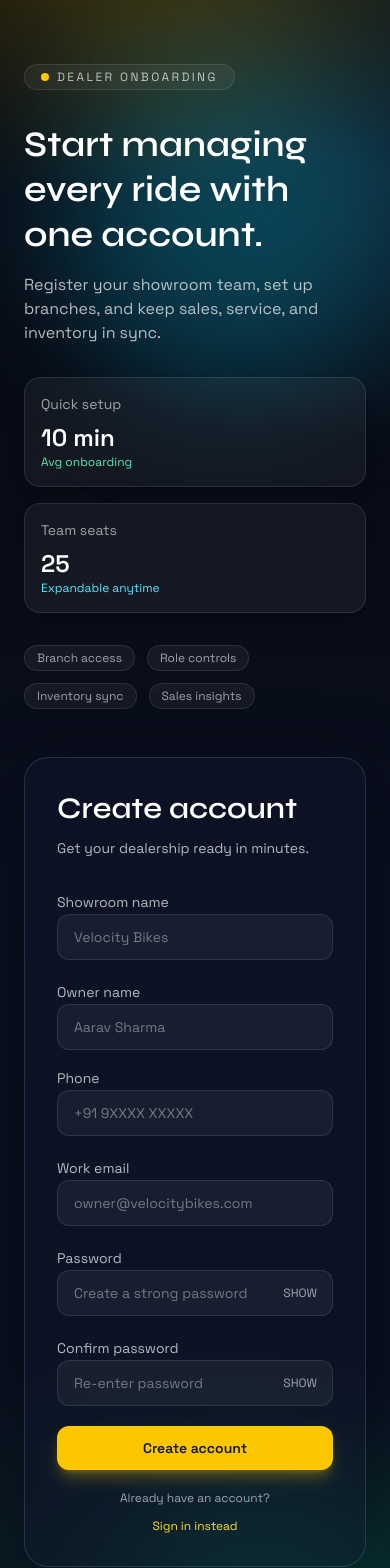
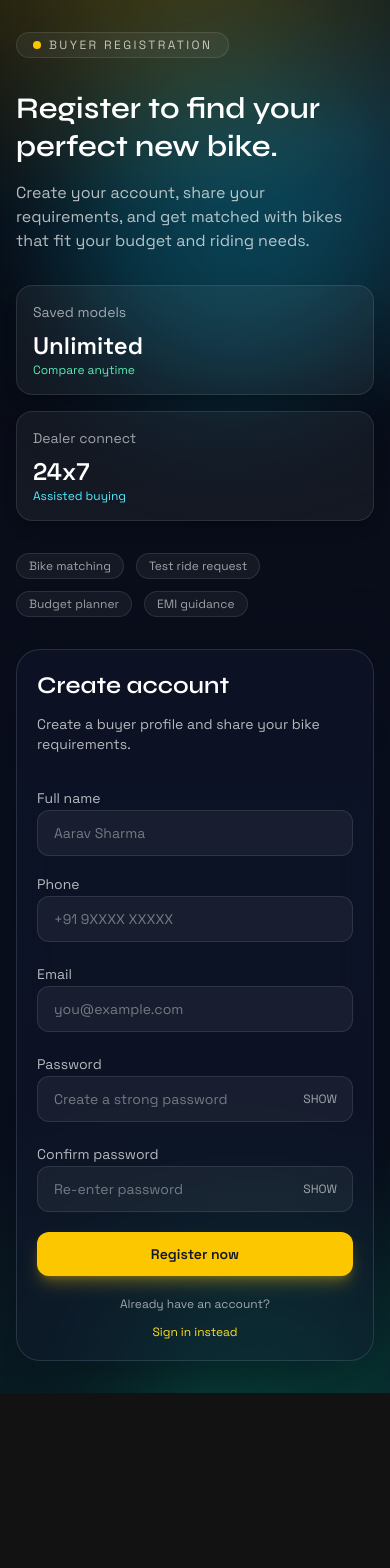
Before and after one commit to swasthik-nj/showroom-mgt-frontend, a React app: page /register in a window 390 px wide. Shown: the top 1568 px of the page. After the commit the page ends 1393 px from the top, so only its background shows below. Built offline with nearby package versions, Linux system fonts and the light colour scheme; the HTML template or start-up script is replaced by a standard one.

Commit message:
fix:responsive sign page

```diff
--- a/src/Home.jsx
+++ b/src/Home.jsx
@@ -2,20 +2,177 @@ import React from 'react'
 import Nav from './components/Nav'
 
 export default function Home() {
+  const popularBikes = [
+    {
+      name: 'Yamaha MT-15',
+      type: 'Street Bike',
+      price: '₹1,68,000',
+      image:
+        'https://images.unsplash.com/photo-1558981806-ec527fa84c39?auto=format&fit=crop&w=900&q=80',
+    },
+    {
+      name: 'Royal Enfield Classic 350',
+      type: 'Cruiser',
+      price: '₹1,93,000',
+      image:
+        'https://images.unsplash.com/photo-1580310614729-ccd69652491d?auto=format&fit=crop&w=900&q=80',
+    },
+    {
+      name: 'KTM Duke 200',
+      type: 'Sports Naked',
+      price: '₹1,97,000',
+      image:
+        'https://images.unsplash.com/photo-1605559424843-9e4c228bf1c2?auto=format&fit=crop&w=900&q=80',
+    },
+  ]
+
   return (
-    <div className='bg-orange-200 h-full'>
-        <Nav/>
-        <div className='flex flex-col items-center justify-center h-screen pt-16'>
-          <h1 className='text-4xl sm:text-5xl md:text-6xl lg:text-7xl font-bold text-gray-800 mb-6 text-center'>
-            Welcome to Bike Showroom
-          </h1>
-          <p className='text-lg sm:text-xl md:text-2xl lg:text-3xl text-gray-600 mb-8 text-center'>
-            Explore our collection of bikes and book your ride today!
-          </p>
-          <button className='px-6 py-3 bg-red-950 text-white rounded-full text-lg hover:bg-red-700 transition duration-300'>
-            Explore Now
-          </button>
+    <div className='bg-orange-200 min-h-screen text-gray-800'>
+      <Nav />
+
+      <section
+        id='home'
+        className='pt-28 md:pt-32 px-4 sm:px-8 lg:px-16 min-h-[90vh] flex items-center'
+      >
+        <div className='max-w-6xl mx-auto w-full grid grid-cols-1 lg:grid-cols-2 gap-10 items-center'>
+          <div>
+            <p className='text-red-900 font-semibold tracking-wide mb-3'>Premium Bike Showroom</p>
+            <h1 className='text-4xl sm:text-5xl lg:text-6xl font-bold leading-tight mb-5'>
+              Find Your Next Ride With Confidence
+            </h1>
+            <p className='text-base sm:text-lg text-gray-700 mb-8'>
+              Discover top brands, compare popular models, and book a test ride from one trusted
+              showroom.
+            </p>
+            <div className='flex flex-wrap gap-4'>
+              <a
+                href='#collection'
+                className='px-6 py-3 bg-red-950 text-white rounded-full text-base font-semibold hover:bg-red-800 transition duration-300'
+              >
+                Explore Bikes
+              </a>
+              <a
+                href='#about'
+                className='px-6 py-3 border-2 border-red-950 text-red-950 rounded-full text-base font-semibold hover:bg-red-950 hover:text-white transition duration-300'
+              >
+                About Showroom
+              </a>
+            </div>
+          </div>
+
+          <div className='rounded-3xl overflow-hidden shadow-xl'>
+            <img
+              src='https://images.unsplash.com/photo-1558981806-ec527fa84c39?auto=format&fit=crop&w=1400&q=80'
+              alt='Sports bike in showroom'
+              className='w-full h-[300px] sm:h-[420px] object-cover'
+            />
+          </div>
         </div>
+      </section>
+
+      <section id='collection' className='px-4 sm:px-8 lg:px-16 py-16 bg-orange-200/60'>
+        <div className='max-w-6xl mx-auto'>
+          <h2 className='text-3xl sm:text-4xl font-bold mb-3'>Popular Bikes</h2>
+          <p className='text-gray-700 mb-10'>Top picks our customers are booking this season.</p>
+
+          <div className='grid grid-cols-1 md:grid-cols-2 lg:grid-cols-3 gap-7'>
+            {popularBikes.map((bike) => (
+              <article
+                key={bike.name}
+                className='bg-white rounded-2xl overflow-hidden shadow-md hover:shadow-lg transition-shadow duration-300'
+              >
+                <img src={bike.image} alt={bike.name} className='w-full h-52 object-cover' />
+                <div className='p-5'>
+                  <h3 className='text-xl font-bold mb-2'>{bike.name}</h3>
+                  <p className='text-gray-600 text-sm mb-3'>{bike.type}</p>
+                  <div className='flex items-center justify-between'>
+                    <span className='text-red-900 font-bold text-lg'>{bike.price}</span>
+                    <button className='px-4 py-2 bg-red-950 text-white rounded-lg hover:bg-red-800 transition duration-300'>
+                      View Details
+                    </button>
+                  </div>
+                </div>
+              </article>
+            ))}
+          </div>
+        </div>
+      </section>
+
+      <section id='about' className='px-4 sm:px-8 lg:px-16 py-16'>
+        <div className='max-w-6xl mx-auto grid grid-cols-1 lg:grid-cols-2 gap-10 items-center'>
+          <div className='rounded-3xl overflow-hidden shadow-xl'>
+            <img
+              src='https://images.unsplash.com/photo-1571607388263-1044f9ea01dd?auto=format&fit=crop&w=1200&q=80'
+              alt='Bike showroom interior'
+              className='w-full h-[280px] sm:h-[360px] object-cover'
+            />
+          </div>
+
+          <div>
+            <h2 className='text-3xl sm:text-4xl font-bold mb-4'>About Our Showroom</h2>
+            <p className='text-gray-700 mb-4'>
+              We are a trusted multi-brand bike showroom helping riders choose the right bike for
+              city travel, touring, and performance riding.
+            </p>
+            <p className='text-gray-700 mb-6'>
+              From expert guidance to transparent pricing and easy finance support, our team makes
+              your bike-buying journey smooth from first visit to delivery.
+            </p>
+            <div className='grid grid-cols-2 gap-4'>
+              <div className='bg-white p-4 rounded-xl shadow text-center'>
+                <p className='text-2xl font-bold text-red-900'>10+</p>
+                <p className='text-sm text-gray-600'>Top Brands</p>
+              </div>
+              <div className='bg-white p-4 rounded-xl shadow text-center'>
+                <p className='text-2xl font-bold text-red-900'>5000+</p>
+                <p className='text-sm text-gray-600'>Happy Riders</p>
+              </div>
+            </div>
+          </div>
+        </div>
+      </section>
+
+      <footer id='contact' className='bg-red-950 text-white px-4 sm:px-8 lg:px-16 py-10'>
+        <div className='max-w-6xl mx-auto grid grid-cols-1 md:grid-cols-3 gap-8'>
+          <div>
+            <h3 className='text-2xl font-bold mb-3'>Bike Showroom</h3>
+            <p className='text-sm text-gray-200'>
+              Your one-stop destination for premium bikes, service support, and test rides.
+            </p>
+          </div>
+
+          <div>
+            <h4 className='font-semibold mb-3 text-yellow-400'>Quick Links</h4>
+            <ul className='space-y-2 text-sm'>
+              <li>
+                <a href='#home' className='hover:text-yellow-300'>
+                  Home
+                </a>
+              </li>
+              <li>
+                <a href='#collection' className='hover:text-yellow-300'>
+                  Popular Bikes
+                </a>
+              </li>
+              <li>
+                <a href='#about' className='hover:text-yellow-300'>
+                  About Showroom
+                </a>
+              </li>
+            </ul>
+          </div>
+
+          <div>
+            <h4 className='font-semibold mb-3 text-yellow-400'>Contact</h4>
+            <p className='text-sm'>Main Road, City Center</p>
+            <p className='text-sm'>+91 98765 43210</p>
+            <p className='text-sm'>info@bikeshowroom.com</p>
+          </div>
+        </div>
+        <div className='max-w-6xl mx-auto mt-8 pt-4 border-t border-red-800 text-sm text-gray-200 text-center'>
+          © 2026 Bike Showroom. All rights reserved.
+        </div>
+      </footer>
     </div>
   )
 }
--- a/src/components/Login.jsx
+++ b/src/components/Login.jsx
@@ -4,7 +4,7 @@ export default function Login() {
 	const [showPassword, setShowPassword] = useState(false)
 
 	return (
-		<div className='min-h-screen page-ambient text-white relative overflow-hidden'>
+    <div className='min-h-screen lg:h-screen page-ambient text-white relative overflow-x-hidden overflow-y-auto lg:overflow-hidden'>
 			<div className='absolute inset-0'>
 				<div className='absolute -top-32 -left-24 h-72 w-72 rounded-full bg-gray-400 blur-3xl float-slow'></div>
 				<div className='absolute top-24 right-10 h-80 w-80 rounded-full bg-cyan-400/20 blur-3xl float-slow float-delay'></div>
--- a/src/components/Register.jsx
+++ b/src/components/Register.jsx
@@ -5,71 +5,64 @@ export default function Register() {
   const [showConfirm, setShowConfirm] = useState(false)
 
   return (
-    <div className='min-h-screen page-ambient text-white relative overflow-hidden'>
+    <div className='min-h-screen lg:h-screen page-ambient text-white relative overflow-x-hidden overflow-y-auto lg:overflow-hidden'>
       <div className='absolute inset-0'>
         <div className='absolute -top-36 left-10 h-72 w-72 rounded-full bg-yellow-400/10 blur-3xl float-slow'></div>
         <div className='absolute top-20 right-0 h-80 w-80 rounded-full bg-cyan-400/20 blur-3xl float-slow float-delay'></div>
         <div className='absolute -bottom-36 left-1/3 h-72 w-72 rounded-full bg-emerald-400/20 blur-3xl float-slow'></div>
       </div>
 
-      <div className='relative z-10 mx-auto flex min-h-screen max-w-6xl items-center px-6 py-16'>
-        <div className='grid w-full items-center gap-12 lg:grid-cols-2'>
-          <section className='space-y-8'>
+      <div className='relative z-10 mx-auto flex min-h-screen max-w-6xl items-center px-4 py-8 sm:px-6 sm:py-12 lg:py-16'>
+        <div className='grid w-full items-center gap-8 lg:gap-12 lg:grid-cols-2'>
+          <section className='space-y-8 w-full max-w-xl mx-auto lg:max-w-none'>
             <div className='inline-flex items-center gap-2 rounded-full border border-white/10 bg-white/5 px-4 py-1 text-xs uppercase tracking-[0.2em] text-white/70'>
               <span className='h-2 w-2 rounded-full bg-yellow-400'></span>
-              Dealer onboarding
+              Buyer registration
             </div>
             <div className='space-y-4'>
-              <h1 className='font-display text-4xl font-semibold leading-tight sm:text-5xl'>
-                Start managing every ride with one account.
+              <h1 className='font-display text-3xl font-semibold leading-tight sm:text-4xl lg:text-5xl'>
+                Register to find your perfect new bike.
               </h1>
               <p className='max-w-xl text-base text-white/70 sm:text-lg'>
-                Register your showroom team, set up branches, and keep sales, service, and inventory in sync.
+                Create your account, share your requirements, and get matched with bikes that fit your budget and riding needs.
               </p>
             </div>
 
             <div className='grid gap-4 sm:grid-cols-2'>
               <div className='rounded-2xl border border-white/10 bg-white/5 p-4 shadow-lg shadow-black/20'>
-                <p className='text-sm text-white/60'>Quick setup</p>
-                <p className='mt-2 text-2xl font-semibold text-white'>10 min</p>
-                <p className='text-xs text-emerald-300'>Avg onboarding</p>
+                <p className='text-sm text-white/60'>Saved models</p>
+                <p className='mt-2 text-2xl font-semibold text-white'>Unlimited</p>
+                <p className='text-xs text-emerald-300'>Compare anytime</p>
               </div>
               <div className='rounded-2xl border border-white/10 bg-white/5 p-4 shadow-lg shadow-black/20'>
-                <p className='text-sm text-white/60'>Team seats</p>
-                <p className='mt-2 text-2xl font-semibold text-white'>25</p>
-                <p className='text-xs text-cyan-300'>Expandable anytime</p>
+                <p className='text-sm text-white/60'>Dealer connect</p>
+                <p className='mt-2 text-2xl font-semibold text-white'>24x7</p>
+                <p className='text-xs text-cyan-300'>Assisted buying</p>
               </div>
             </div>
 
             <div className='flex flex-wrap items-center gap-3 text-xs text-white/60'>
-              <span className='rounded-full border border-white/10 bg-white/5 px-3 py-1'>Branch access</span>
-              <span className='rounded-full border border-white/10 bg-white/5 px-3 py-1'>Role controls</span>
-              <span className='rounded-full border border-white/10 bg-white/5 px-3 py-1'>Inventory sync</span>
-              <span className='rounded-full border border-white/10 bg-white/5 px-3 py-1'>Sales insights</span>
+              <span className='rounded-full border border-white/10 bg-white/5 px-3 py-1'>Bike matching</span>
+              <span className='rounded-full border border-white/10 bg-white/5 px-3 py-1'>Test ride request</span>
+              <span className='rounded-full border border-white/10 bg-white/5 px-3 py-1'>Budget planner</span>
+              <span className='rounded-full border border-white/10 bg-white/5 px-3 py-1'>EMI guidance</span>
             </div>
           </section>
 
-          <section className='glass rounded-3xl p-8 shadow-2xl shadow-black/40 sm:p-10'>
+          <section className='glass w-full max-w-xl mx-auto rounded-3xl p-5 shadow-2xl shadow-black/40 sm:p-8 lg:max-w-none lg:p-10'>
             <div className='space-y-3'>
-              <h2 className='font-display text-3xl font-semibold'>Create account</h2>
-              <p className='text-sm text-white/70'>Get your dealership ready in minutes.</p>
+              <h2 className='font-display text-2xl font-semibold sm:text-3xl'>Create account</h2>
+              <p className='text-sm text-white/70'>Create a buyer profile and share your bike requirements.</p>
             </div>
 
             <form className='mt-8 space-y-5'>
-              <div className='space-y-2'>
-                <label className='text-sm text-white/70'>Showroom name</label>
-                <input
-                  type='text'
-                  placeholder='Velocity Bikes'
-                  className='w-full rounded-xl border border-white/10 bg-white/5 px-4 py-3 text-sm text-white placeholder:text-white/40 focus:border-yellow-400 focus:outline-none focus:ring-2 focus:ring-yellow-400/30'
-                />
-              </div>
               <div className='grid gap-4 sm:grid-cols-2'>
                 <div className='space-y-2'>
-                  <label className='text-sm text-white/70'>Owner name</label>
+                  <label className='text-sm text-white/70'>Full name</label>
                   <input
                     type='text'
                     placeholder='Aarav Sharma'
+                    required
                     className='w-full rounded-xl border border-white/10 bg-white/5 px-4 py-3 text-sm text-white placeholder:text-white/40 focus:border-yellow-400 focus:outline-none focus:ring-2 focus:ring-yellow-400/30'
                   />
                 </div>
@@ -78,24 +71,29 @@ export default function Register() {
                   <input
                     type='tel'
                     placeholder='+91 9XXXX XXXXX'
+                    required
                     className='w-full rounded-xl border border-white/10 bg-white/5 px-4 py-3 text-sm text-white placeholder:text-white/40 focus:border-yellow-400 focus:outline-none focus:ring-2 focus:ring-yellow-400/30'
                   />
                 </div>
               </div>
               <div className='space-y-2'>
-                <label className='text-sm text-white/70'>Work email</label>
+                <label className='text-sm text-white/70'>Email</label>
                 <input
                   type='email'
-                  placeholder='owner@velocitybikes.com'
+                  placeholder='you@example.com'
+                  required
                   className='w-full rounded-xl border border-white/10 bg-white/5 px-4 py-3 text-sm text-white placeholder:text-white/40 focus:border-yellow-400 focus:outline-none focus:ring-2 focus:ring-yellow-400/30'
                 />
               </div>
+
+
               <div className='space-y-2'>
                 <label className='text-sm text-white/70'>Password</label>
                 <div className='relative'>
                   <input
                     type={showPassword ? 'text' : 'password'}
                     placeholder='Create a strong password'
+                    required
                     className='w-full rounded-xl border border-white/10 bg-white/5 px-4 py-3 pr-20 text-sm text-white placeholder:text-white/40 focus:border-yellow-400 focus:outline-none focus:ring-2 focus:ring-yellow-400/30'
                   />
                   <button
@@ -113,6 +111,7 @@ export default function Register() {
                   <input
                     type={showConfirm ? 'text' : 'password'}
                     placeholder='Re-enter password'
+                    required
                     className='w-full rounded-xl border border-white/10 bg-white/5 px-4 py-3 pr-20 text-sm text-white placeholder:text-white/40 focus:border-yellow-400 focus:outline-none focus:ring-2 focus:ring-yellow-400/30'
                   />
                   <button
@@ -129,8 +128,8 @@ export default function Register() {
                 type='submit'
                 className='group relative w-full overflow-hidden rounded-xl bg-yellow-400 px-4 py-3 text-sm font-semibold text-slate-900 shadow-lg shadow-yellow-400/30 transition hover:-translate-y-0.5'
               >
-                <span className='relative z-10'>Create account</span>
-                <span className='absolute inset-0 -translate-x-full bg-gradient-to-r from-yellow-200/0 via-white/40 to-yellow-200/0 transition duration-500 group-hover:translate-x-full'></span>
+                <span className='relative z-10'>Register now</span>
+                <span className='absolute inset-0 -translate-x-full bg-linear-to-r from-yellow-200/0 via-white/40 to-yellow-200/0 transition duration-500 group-hover:translate-x-full'></span>
               </button>
 
               <div className='flex flex-col gap-3 text-center text-xs text-white/60 sm:flex-row sm:items-center sm:justify-between'>
```
